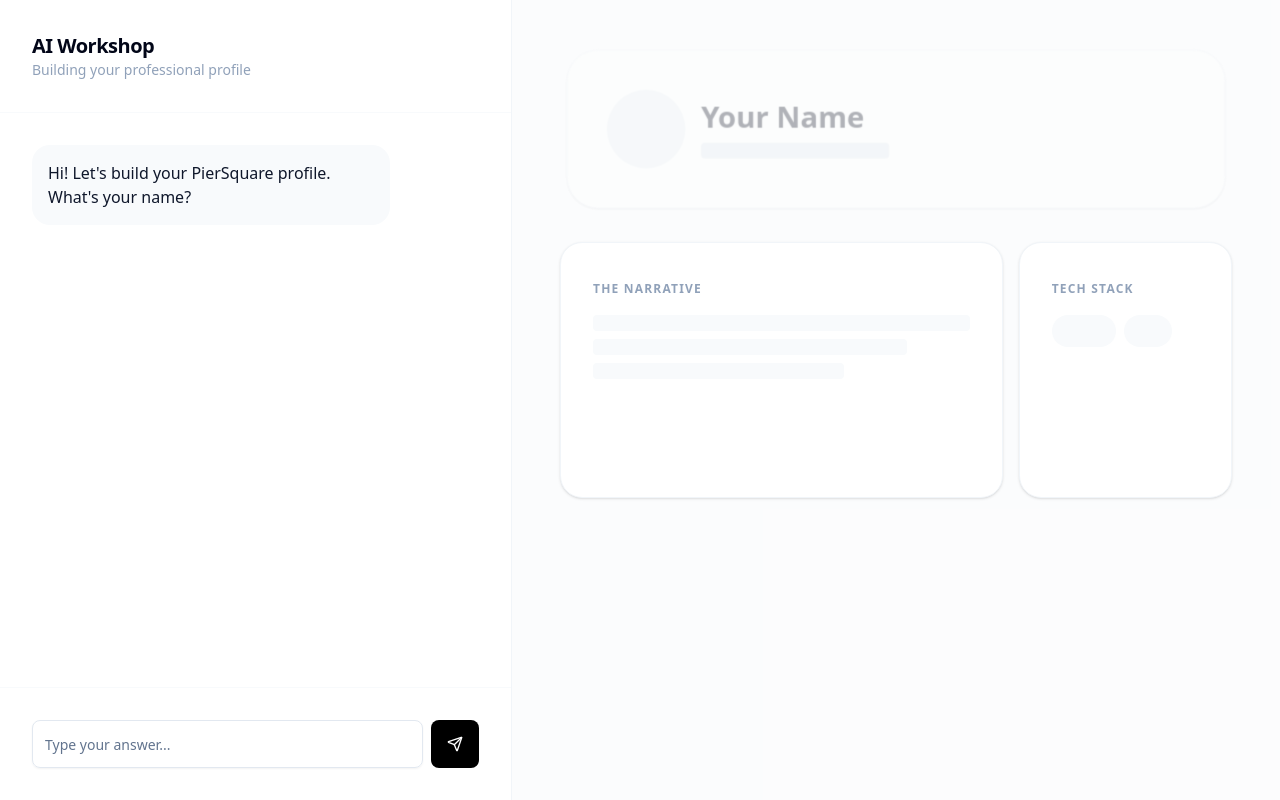
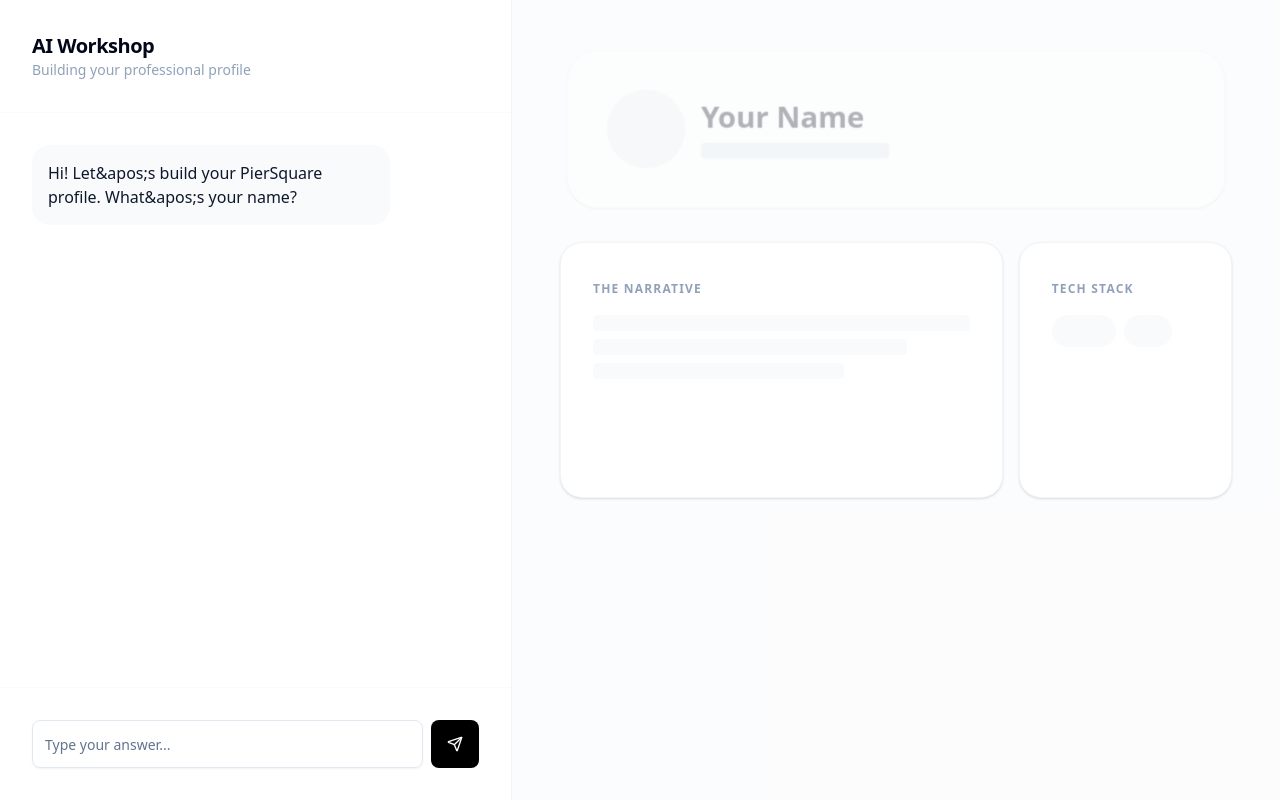
Before and after one commit to vijaychandrapv/piersquare-web, a Next.js app: page /onboarding/workshop in a window 1280 px wide. Built offline with nearby package versions, Linux system fonts and the light colour scheme.

Commit message:
fix: escaped apostrophes and removed unused icons

```diff
--- a/src/app/login/page.tsx
+++ b/src/app/login/page.tsx
@@ -28,7 +28,7 @@ export default function LoginPage() {
       <Card className="w-full max-w-md">
         <CardHeader className="text-center">
           <CardTitle className="text-3xl font-bold">Welcome Back</CardTitle>
-          <CardDescription>We'll email you a magic link to sign in.</CardDescription>
+          <CardDescription>We&apos;ll email you a magic link</CardDescription>
         </CardHeader>
         <CardContent>
           <form onSubmit={handleLogin} className="space-y-4">
--- a/src/app/onboarding/page.tsx
+++ b/src/app/onboarding/page.tsx
@@ -1,6 +1,6 @@
 "use client"
 import Link from 'next/link'
-import { FileText, MessageSquare, ArrowRight } from 'lucide-react'
+import { FileText, MessageSquare } from 'lucide-react'
 import { Card } from "@/components/ui/card"
 
 export default function OnboardingFork() {
@@ -15,7 +15,7 @@ export default function OnboardingFork() {
               <FileText className="w-12 h-12 text-slate-900" />
             </div>
             <h2 className="text-2xl font-bold tracking-tight">Upload Resume</h2>
-            <p className="text-slate-500">We'll parse your details and start the story from there.</p>
+            <p className="text-slate-500">We&apos;ll parse your details and start the story from there.</p>
           </Card>
         </Link>
 
--- a/src/app/onboarding/workshop/page.tsx
+++ b/src/app/onboarding/workshop/page.tsx
@@ -1,13 +1,13 @@
 "use client"
 import { useState } from 'react'
 import { motion } from 'framer-motion'
-import { Send, CheckCircle2 } from 'lucide-react'
+import { Send } from 'lucide-react'
 import { Button } from "@/components/ui/button"
 import { Input } from "@/components/ui/input"
 
 export default function AIWorkshop() {
   const [messages, setMessages] = useState([
-    { role: 'ai', content: "Hi! Let's build your PierSquare profile. What's your name?" }
+    { role: 'ai', content: "Hi! Let&apos;s build your PierSquare profile. What&apos;s your name?" }
   ])
   const [inputValue, setInputValue] = useState('')
   const [userName, setUserName] = useState('')
```
